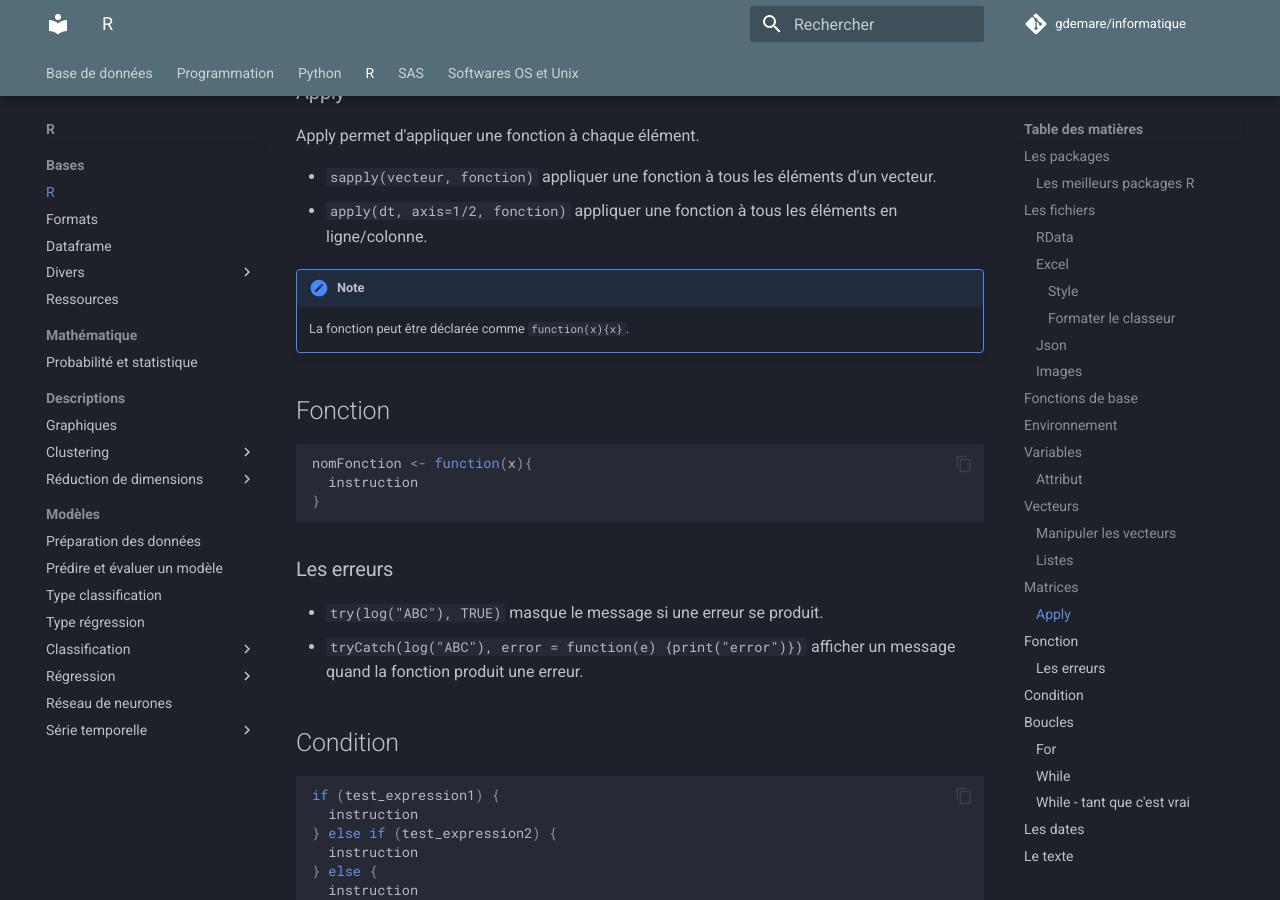
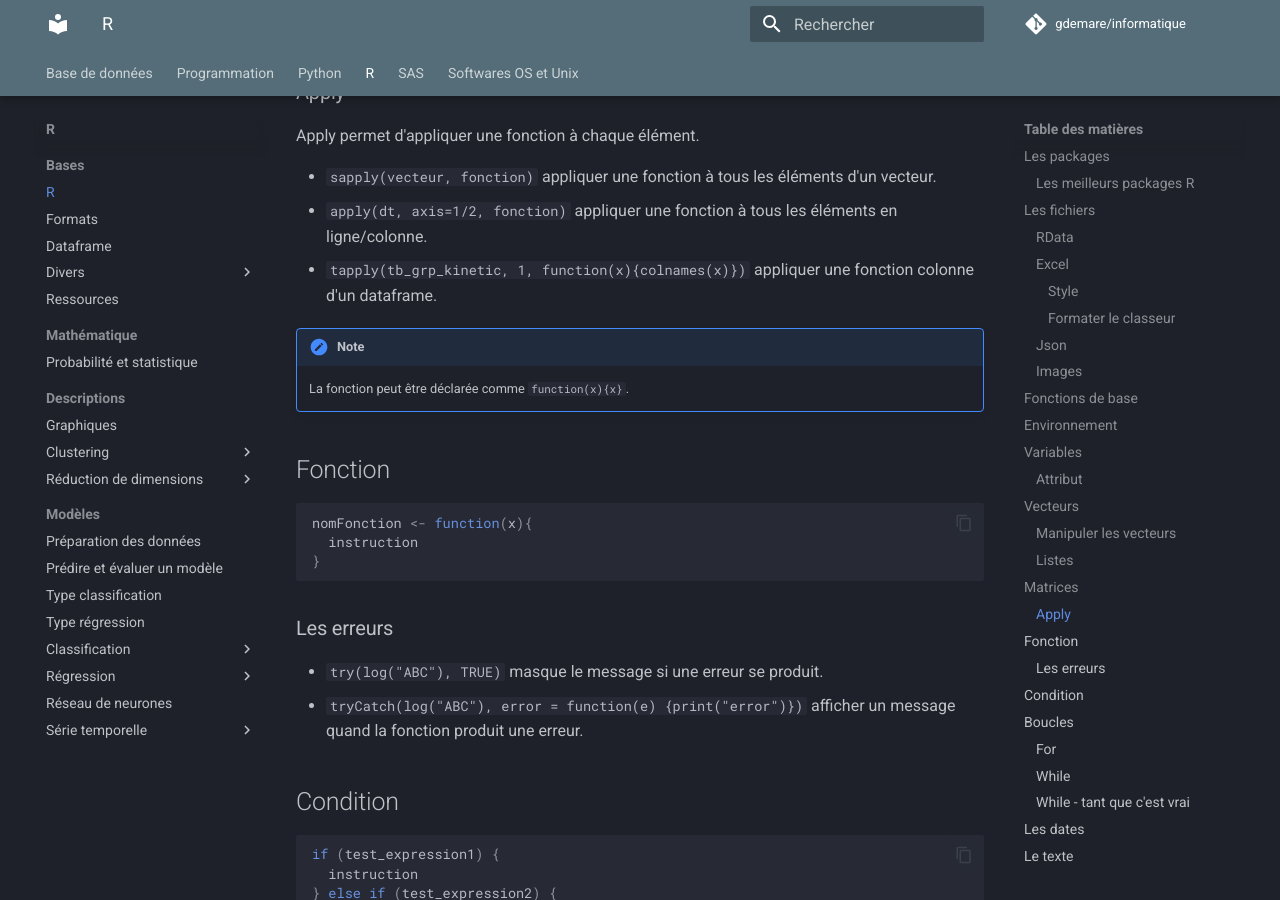
Before and after one commit to gdemare/Informatique, an MkDocs documentation site: the page built from docs/r/r_r.md, in a window 1280 px wide and 900 px high, scrolled down 5483 px. Built offline with MkDocs 1.6.1 and Material for MkDocs 9.7.7, drawn with Linux system fonts in a browser that asks for light colours; comment, search, counter and statistics services are not loaded.

Commit message:
Update r_r.md

```diff
--- a/docs/r/r_r.md
+++ b/docs/r/r_r.md
@@ -189,6 +189,7 @@ Apply permet d'appliquer une fonction à chaque élément.
 
 * `sapply(vecteur, fonction)` appliquer une fonction à tous les éléments d'un vecteur.
 * `apply(dt, axis=1/2, fonction)` appliquer une fonction à tous les éléments en ligne/colonne.
+* `tapply(tb_grp_kinetic, 1, function(x){colnames(x)})` appliquer une fonction colonne d'un dataframe.
 
 !!! note
 	La fonction peut être déclarée comme `function(x){x}`.
```
